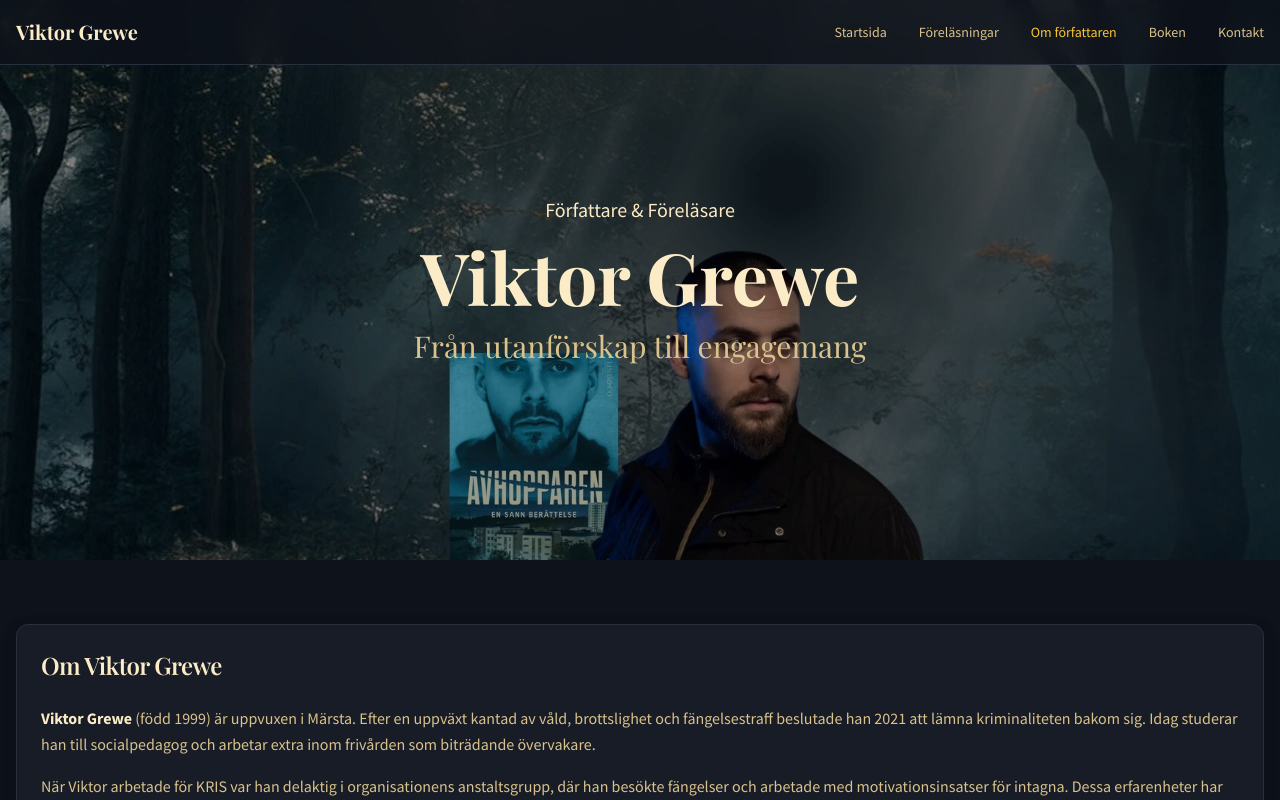
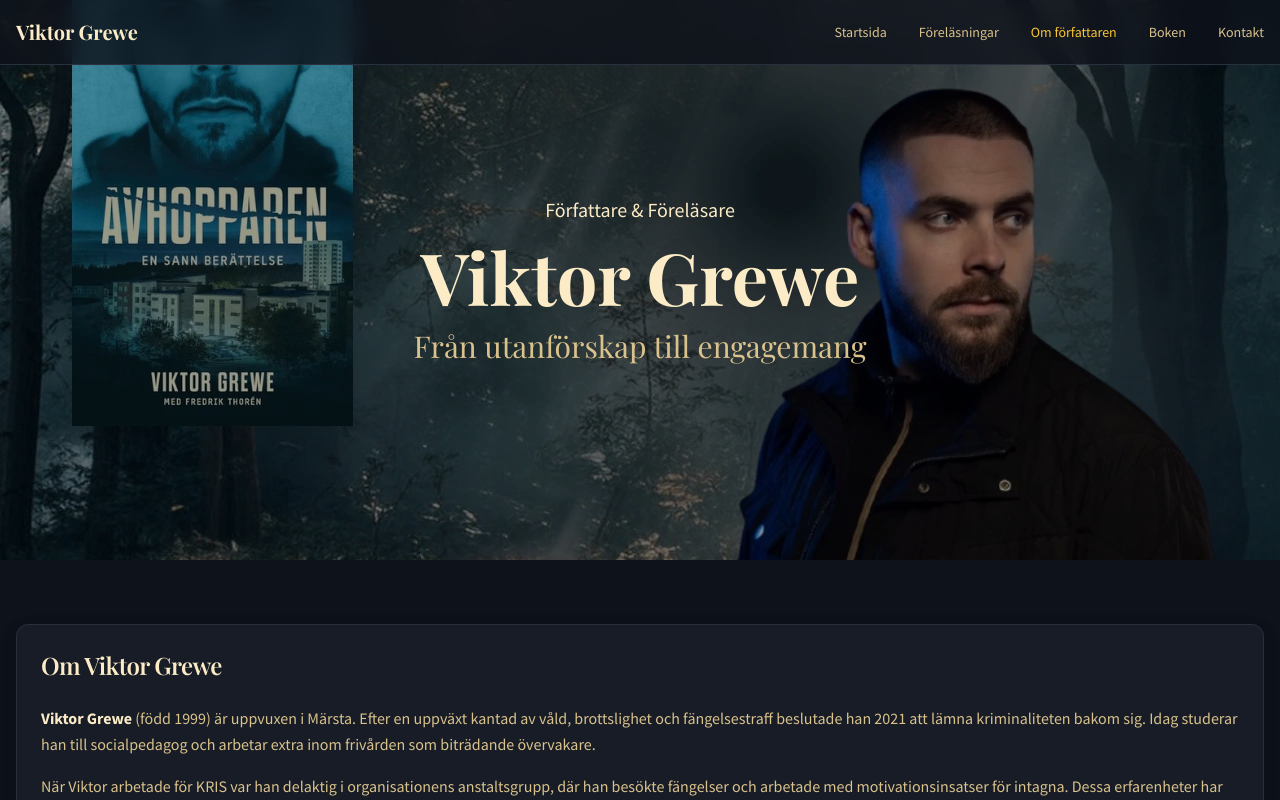
Before and after one commit to Gkevzz/grewe-avhopparen-story, a React (Vite) app: page /om-forfattaren in a window 1280 px wide. Shown: the top 800 px of the page. Built offline with nearby package versions, Linux system fonts and the light colour scheme; the HTML template or start-up script is replaced by a standard one.

Commit message:
Fix file names in About page

```diff
--- a/src/pages/About.tsx
+++ b/src/pages/About.tsx
@@ -14,12 +14,12 @@ const About = () => {
       <section className="relative h-[60vh] md:h-[70vh] overflow-hidden">
         {/* Background Images */}
         <img
-          src={authorHeroMobile}
+          src={authorHeroDesktop}
           alt="Viktor Grewe"
           className="absolute inset-0 w-full h-full object-cover block md:hidden"
         />
         <img
-          src={authorHeroDesktop}
+          src={authorHeroMobile}
           alt="Viktor Grewe"
           className="absolute inset-0 w-full h-full object-cover hidden md:block"
         />
```
